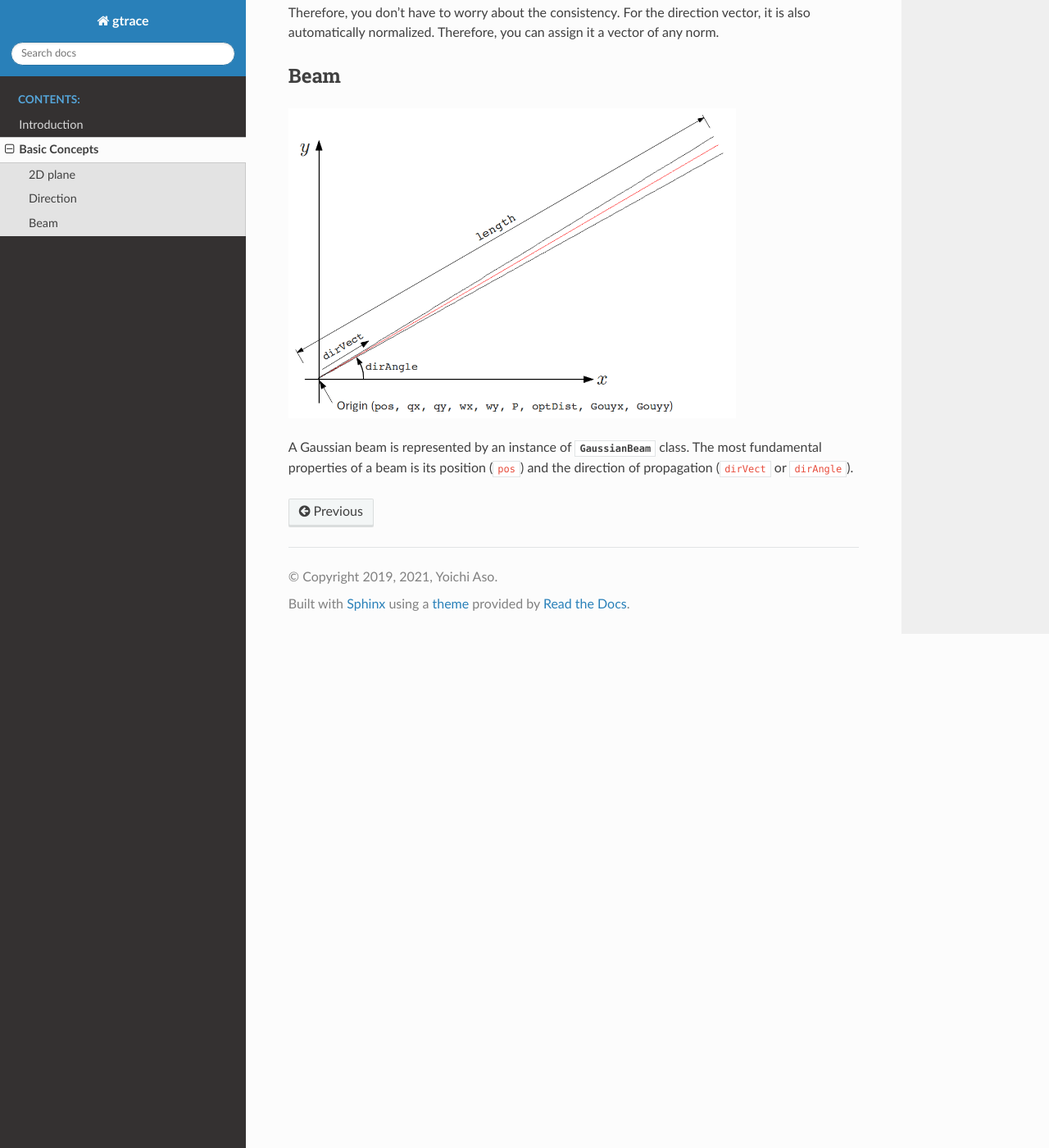
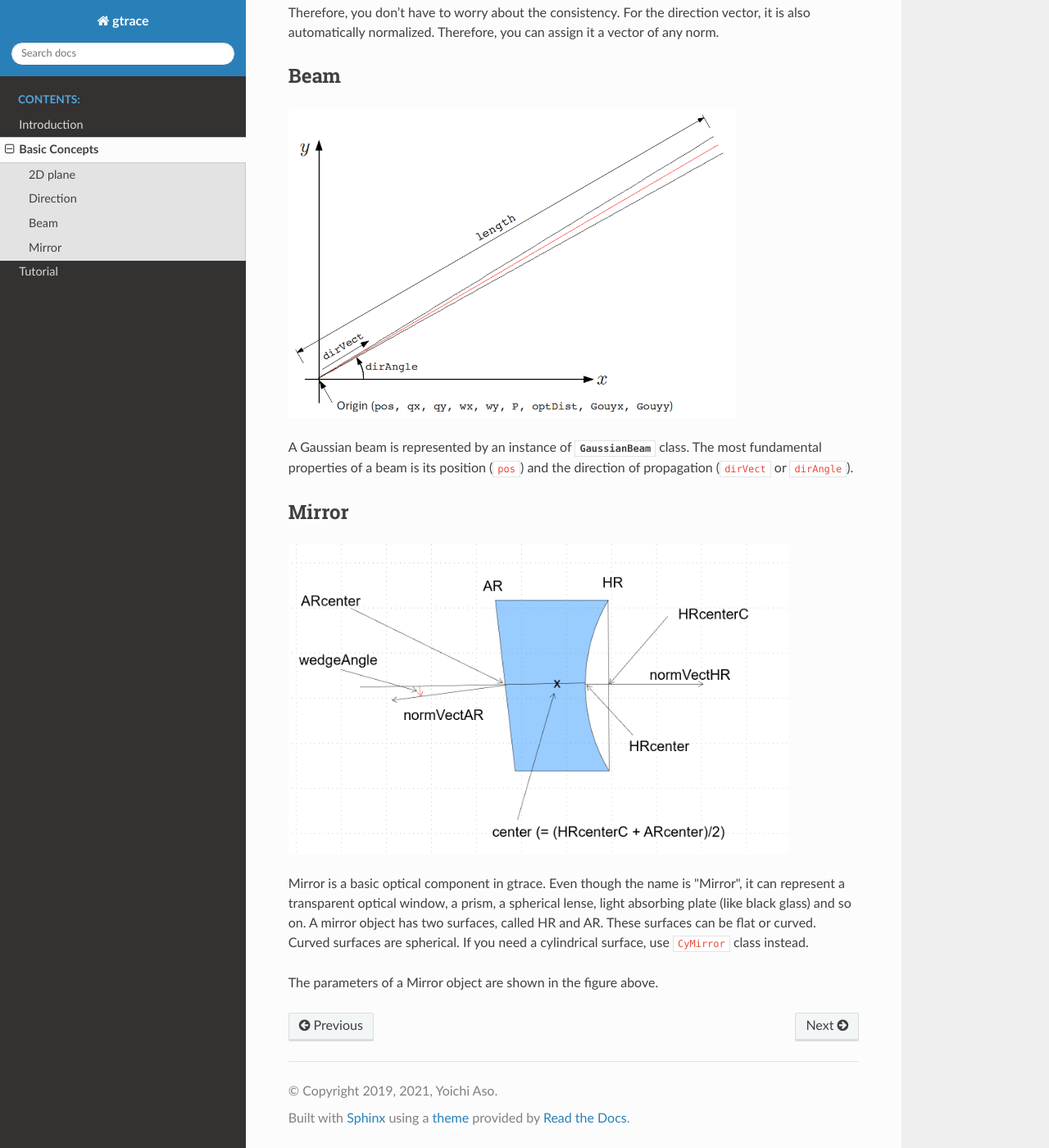
Before and after one commit to asoy01/gtrace, a Sphinx documentation site: the page built from docs/basic_concepts.rst, in a window 1280 px wide and 1400 px high, scrolled down 868 px. Shown: the whole window at 82% size. Built offline with Sphinx 7.4.7 and the Read the Docs theme 2.0.0, drawn with Linux system fonts in a browser that asks for light colours.

Commit message:
Improved documents

```diff
--- a/docs/basic_concepts.rst
+++ b/docs/basic_concepts.rst
@@ -24,3 +24,13 @@ Beam
    :height: 10cm
 
 A Gaussian beam is represented by an instance of :py:class:`GaussianBeam<gtrace.beam.GaussianBeam>` class. The most fundamental properties of a beam is its position (``pos``) and the direction of propagation (``dirVect`` or ``dirAngle``).
+
+Mirror
+-----------
+
+.. image:: imgs/Mirror.png
+   :height: 10cm
+
+Mirror is a basic optical component in gtrace. Even though the name is \"Mirror\", it can represent a transparent optical window, a prism, a spherical lense, light absorbing plate (like black glass) and so on. A mirror object has two surfaces, called HR and AR. These surfaces can be flat or curved. Curved surfaces are spherical. If you need a cylindrical surface, use ``CyMirror`` class instead.
+
+The parameters of a Mirror object are shown in the figure above.
--- a/docs/index.rst
+++ b/docs/index.rst
@@ -12,6 +12,7 @@ Welcome to gtrace's documentation!
 
    intro
    basic_concepts
+   tutorial
 
 Indices and tables
 ==================
```
Also changed, not shown: docs/propagation.rst (added, +17 -0 lines), docs/tutorial.rst (added, +12 -0 lines), gtrace/__init__.py (+4 -4 lines), docs/imgs/Mirror-beam-interaction.png (added), docs/imgs/Mirror.png (added), 1 other file.
